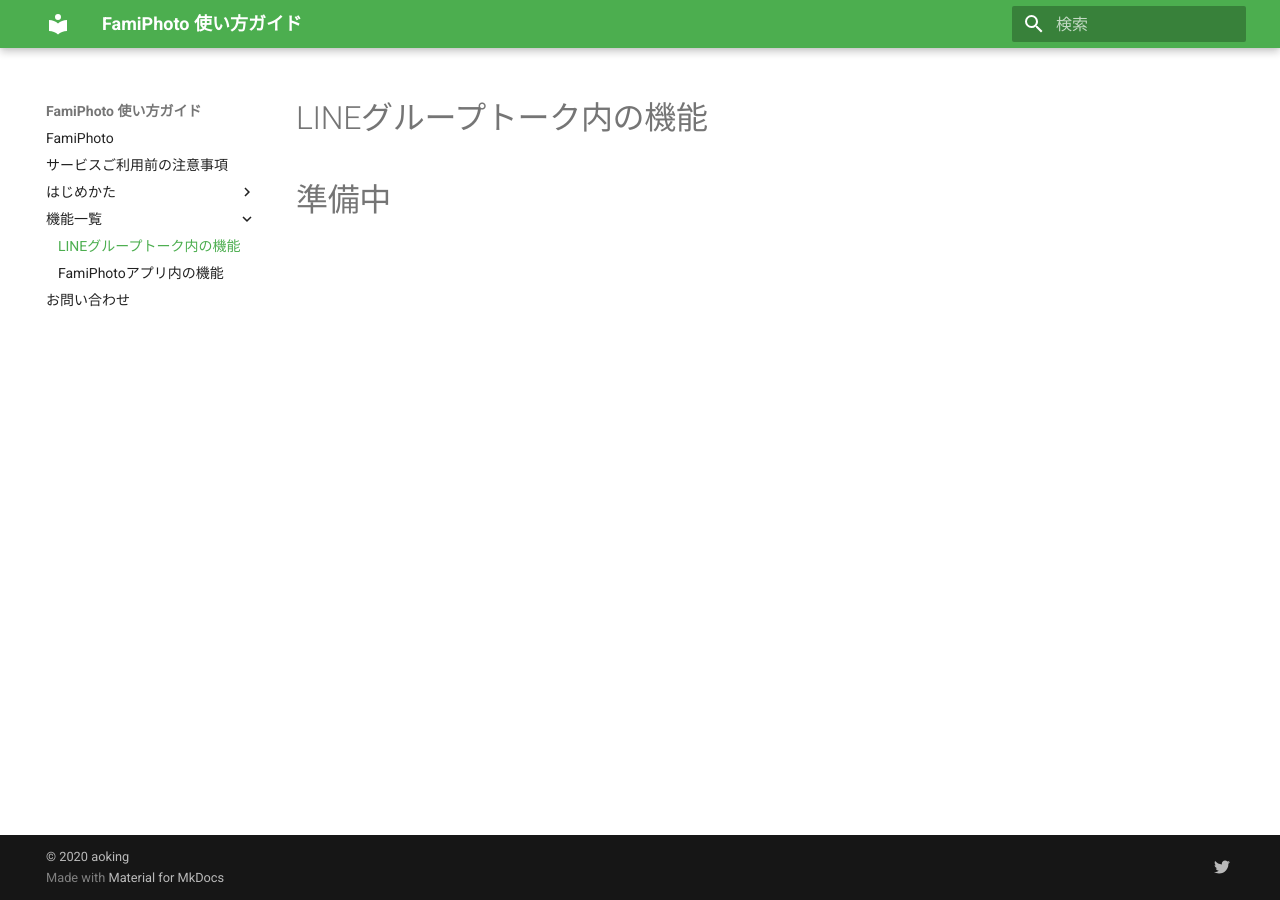
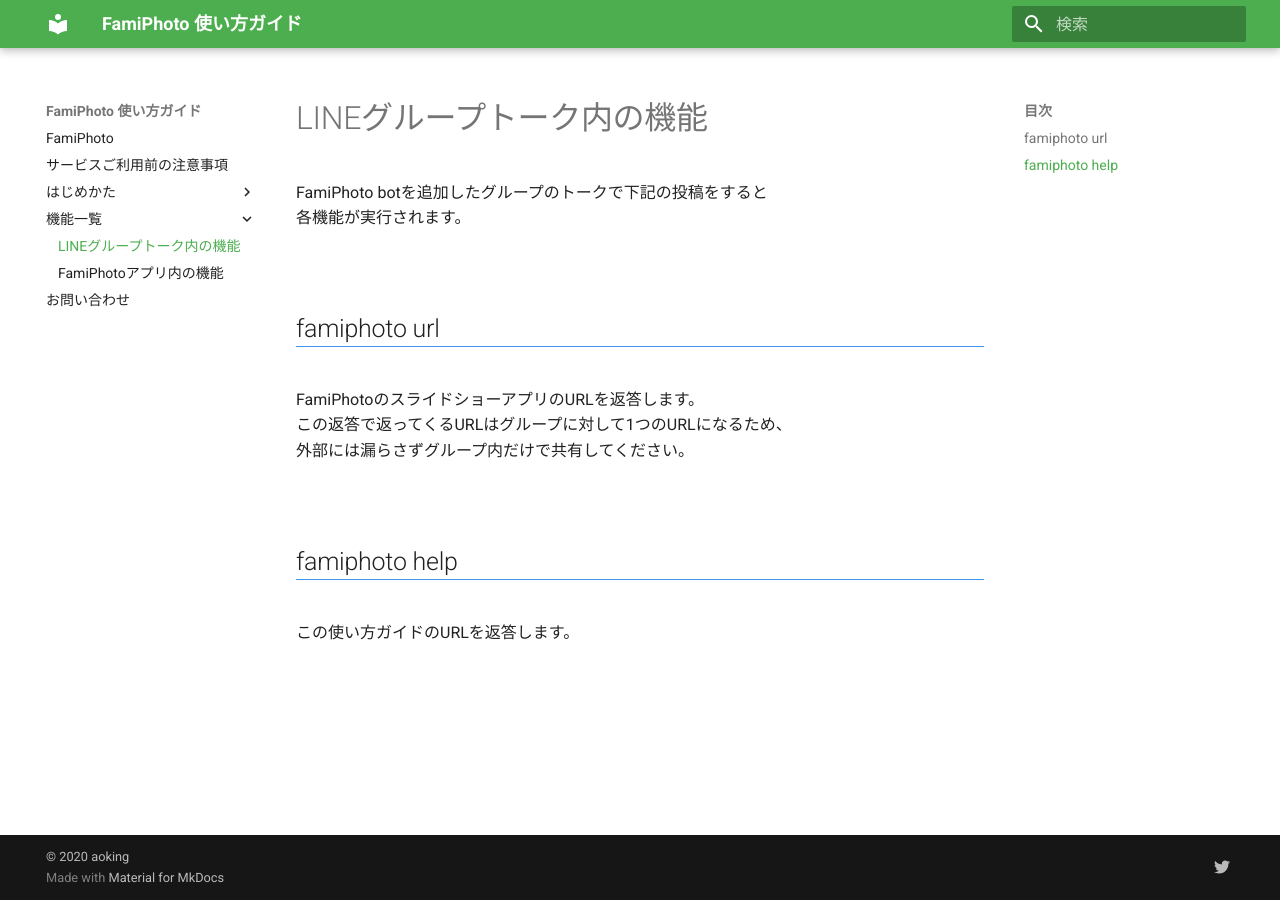
Before and after one commit to ohanamisan/famiphoto-support, an MkDocs documentation site: the page built from docs/functions/command.md, in a window 1280 px wide. Built offline with MkDocs 1.6.1 and Material for MkDocs 9.7.7, drawn with Linux system fonts in a browser that asks for light colours.

Commit message:
commandの使い方を追加

```diff
--- a/docs/functions/command.md
+++ b/docs/functions/command.md
@@ -1,3 +1,14 @@
 # LINEグループトーク内の機能
 
-# 準備中
+FamiPhoto botを追加したグループのトークで下記の投稿をすると
+各機能が実行されます。
+
+## famiphoto url
+
+FamiPhotoのスライドショーアプリのURLを返答します。
+この返答で返ってくるURLはグループに対して1つのURLになるため、
+外部には漏らさずグループ内だけで共有してください。
+
+## famiphoto help
+
+この使い方ガイドのURLを返答します。
```
Also changed, not shown: docs/notes.md (+2 -1 lines).
